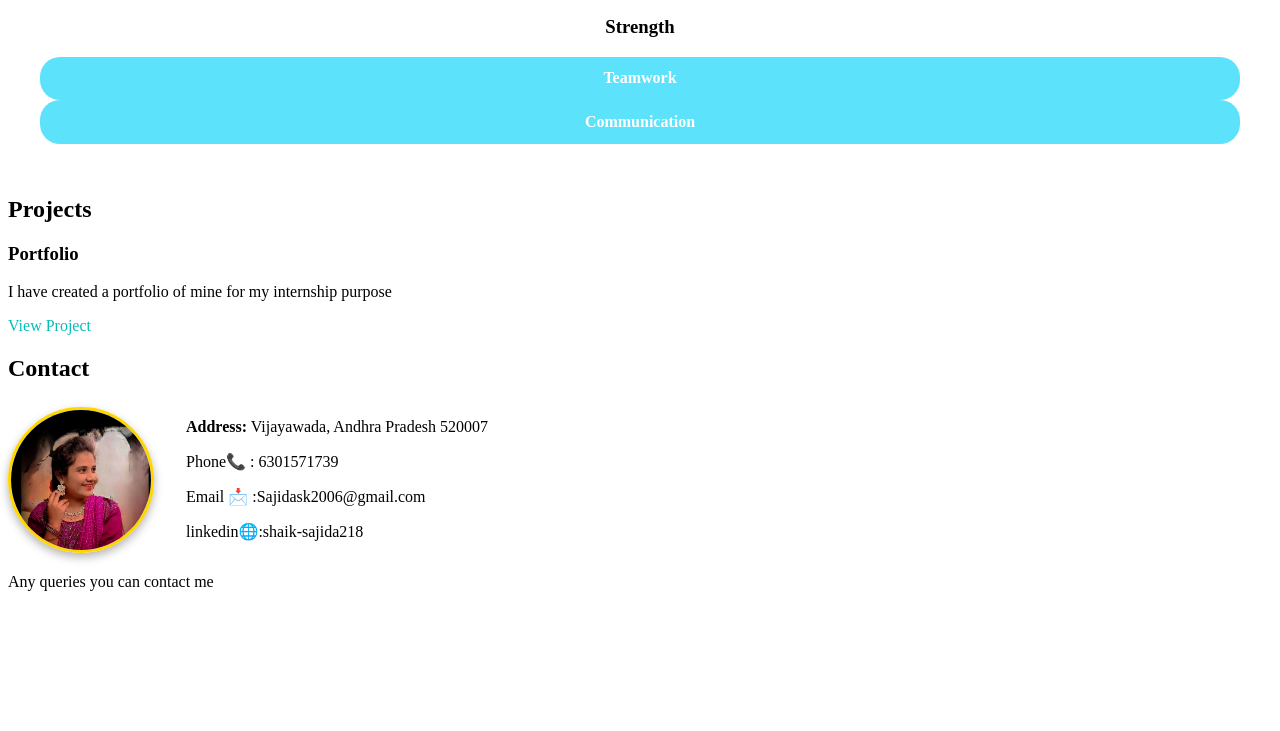
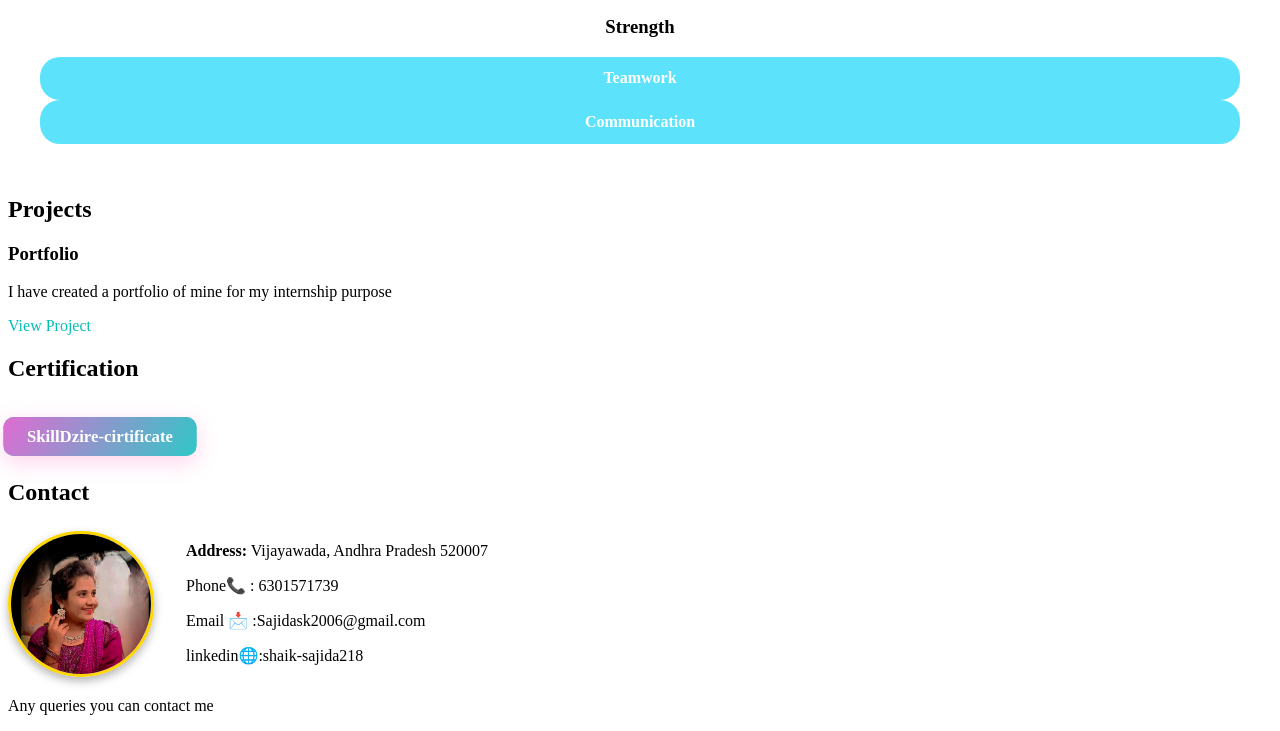
Before and after one commit to sajida218/portfolio, a plain HTML site: page index.html in a window 1280 px wide. Shown: the part 1041-1772 px from the top of the page. Before the commit the page ends 1648 px from the top, so only its background shows below. Drawn offline with Linux system fonts and the light colour scheme.

Commit message:
modified index.html

```diff
--- a/index.html
+++ b/index.html
@@ -34,7 +34,8 @@
   <!-- About Me Section -->
   <section id="about">
     <h2>About Me</h2>
-    <p> Hi, I’m Sajida, student of IT department from Andhra Loyola institution of engineering and technology (2023-27), Vijayawada. I’m passionate about exploring the world of technology and continuously learning new things to grow both personally and professionally. </p>
+    <p> Hi, I’m Sajida, student of IT department from Andhra Loyola institution of engineering and technology (2023-27), Vijayawada.
+      I’m passionate about exploring the world of technology and continuously learning new things to grow both personally and professionally. </p>
     <p> Seeking opportunities to grow in the software and web development field.</p>
     <p>
       <strong>Name:</strong> Shaik Sajida<br />
@@ -79,6 +80,10 @@
     <!-- Add more project cards -->
   </div>
 </section>
+<section id="Cirtifications">
+  <h2>Certification</h2>
+  <a href="assets/SkillDrize_certificate.pdf" target="_blank" class="Certificates">SkillDzire-cirtificate</a>
+</section>
 
 <section id="contact">
   <h2>Contact</h2>
@@ -95,6 +100,7 @@
 </section>
 
 
+
   <!-- Footer -->
   <footer>
     <p>  Any queries you can contact me</p>
--- a/styles.css
+++ b/styles.css
@@ -85,7 +85,10 @@ body.dark footer {
   background-color: #111;
   color: #ccc;
 }
-
+body.Certificates{
+  background-color:#111;
+  color: #ccc;
+}
 /* Gradient Header */
 header {
   background: linear-gradient(135deg, #1b1c1b, #38a38e);
@@ -255,6 +258,58 @@ body.dark .skills {
 body.dark .skills:hover {
   background-color: #3fb7d6;
 }
+.Certificates{
+  display: inline-block;
+  margin-top: 1rem;
+  background: linear-gradient(135deg, #06beb6, #48b1bf);
+  color: white;
+  padding: 0.6rem 1.4rem;
+  border-radius: 10px;
+  text-decoration: none;
+  font-weight: bold;
+  box-shadow: 0 4px 15px rgba(72, 177, 191, 0.4);
+  transition: all 0.4s ease;
+  position: relative;
+  overflow: hidden;
+  z-index: 1;
+
+}
+.Certificates{
+  display: inline-block;
+  margin-top: 1rem;
+  background: linear-gradient(135deg, #06beb6, #48b1bf);
+  color: white;
+  padding: 0.6rem 1.4rem;
+  border-radius: 10px;
+  text-decoration: none;
+  font-weight: bold;
+  position: relative;
+  overflow: hidden;
+  transition: all 0.4s ease;
+  box-shadow: 0 4px 12px rgba(72, 177, 191, 0.4);
+  z-index: 1;
+}
+.Certificates::before {
+  content: '';
+  position: absolute;
+  top: 0;
+  left: -100%;
+  width: 100%;
+  height: 100%;
+  background: linear-gradient(120deg, #df6cd2, #30c7c7);
+  transition: all 0.4s ease;
+  z-index: -1;
+}
+
+.Certificates::before {
+  left: 0;
+}
+
+.Certificates {
+  color: #fff;
+  transform: scale(1.05);
+  box-shadow: 0 6px 20px rgba(255, 110, 196, 0.3);
+}
 .project-container {
   display: flex;
   align-items: center;
```
Also changed, not shown: 1 other file.
